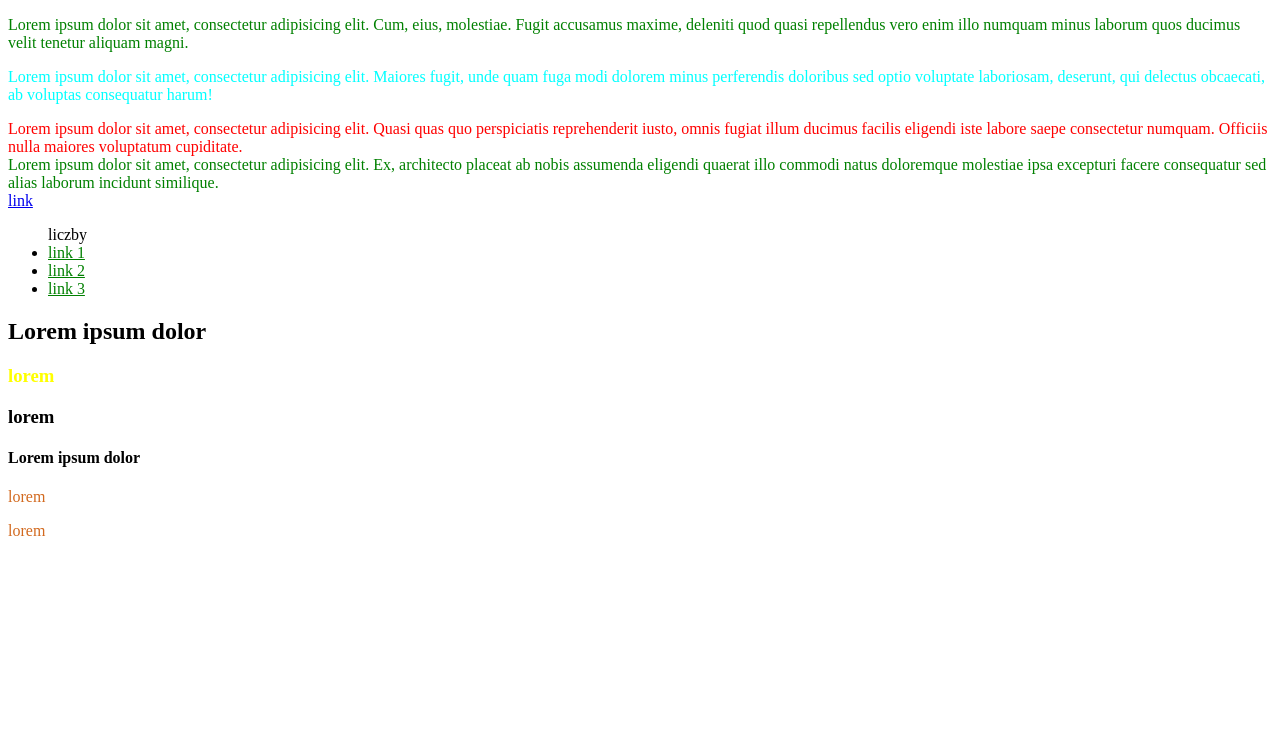
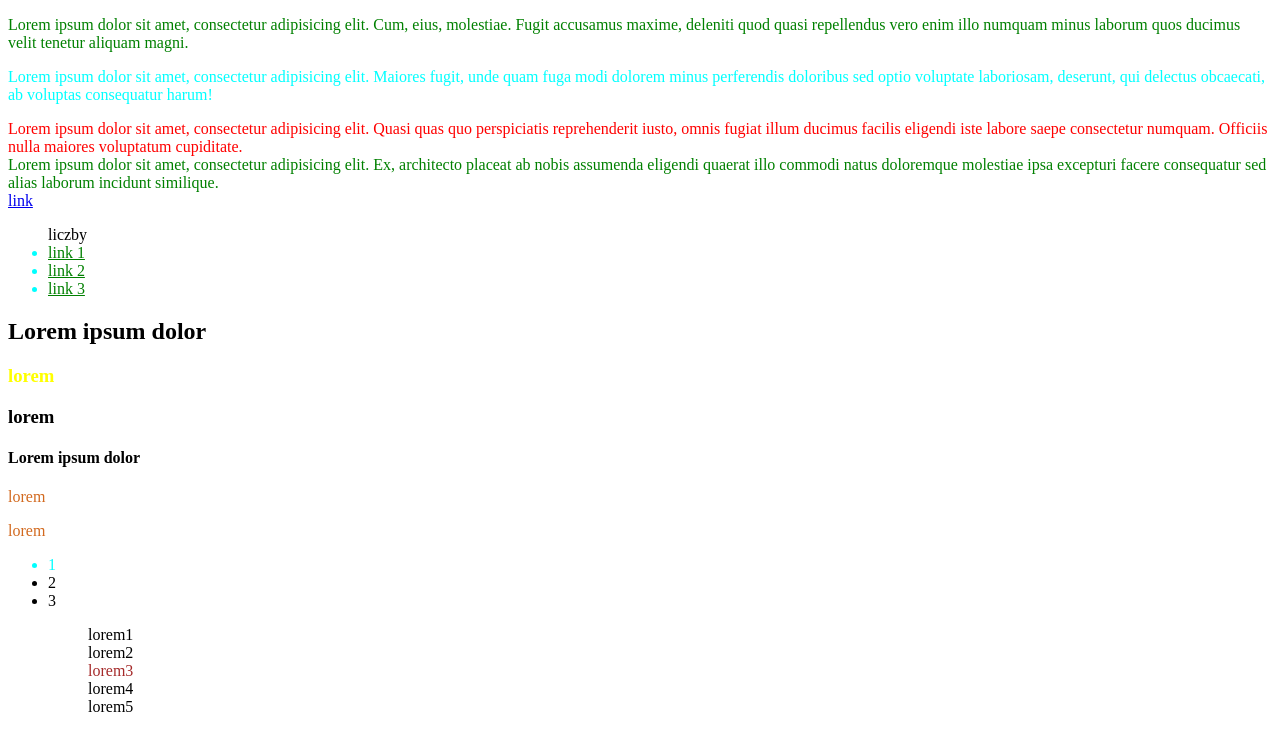
Before and after one commit to Klibanoforos/css3, a plain HTML site: page index.html in a window 1280 px wide. Drawn offline with Linux system fonts and the light colour scheme.

Commit message:
wykluczający i jeden z potomnych

```diff
--- a/css/style.css
+++ b/css/style.css
@@ -30,3 +30,15 @@ h2 + h3 {
 h4 ~ p {
     color: chocolate;
 }
+
+/* selektor wykluczający*/
+
+ul > li:not(.wykl) {
+    color: aqua
+}
+
+/* selektor kolejnego elemntu potomnego */
+
+ul > ol:nth-child(3) {
+    color: brown
+}
--- a/index.html
+++ b/index.html
@@ -34,11 +34,28 @@
     <!-- Selektor rodzeństwa -->
 
     <header>
-        <h4>Lorem ipsum dolor</h2>
+        <h4>Lorem ipsum dolor</h4>
         <p>lorem</p>
         <p>lorem</p>
     </header>
 
-</html>
+    <!-- Selektor wykluczający -->
+
+    <ul>
+        <li>1</li>
+        <li class=wykl>2</li>
+        <li class=wykl>3</li>
+    </ul>
+
+     <!-- Selektor kolejnego elementu potomnego -->
+
+     <ul>
+         <ol>lorem1</ol>
+         <ol>lorem2</ol>
+         <ol>lorem3</ol>
+         <ol>lorem4</ol>
+         <ol>lorem5</ol>
+     </ul>
+
 </body>
 </html>
```
